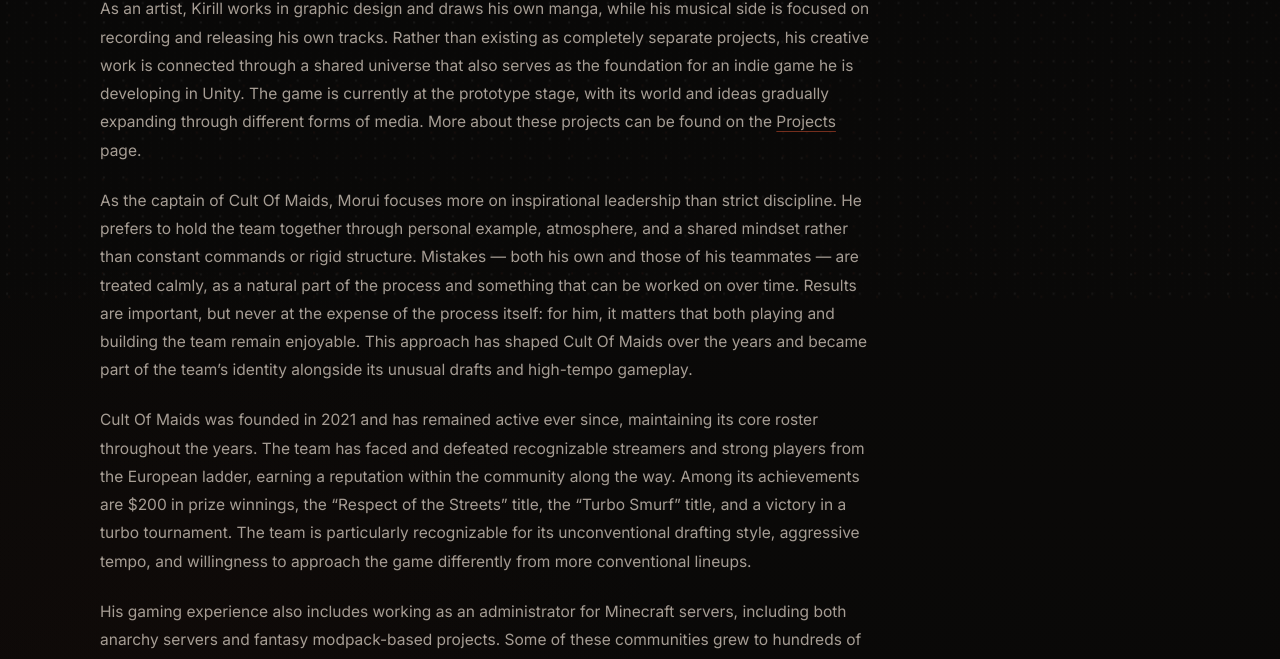
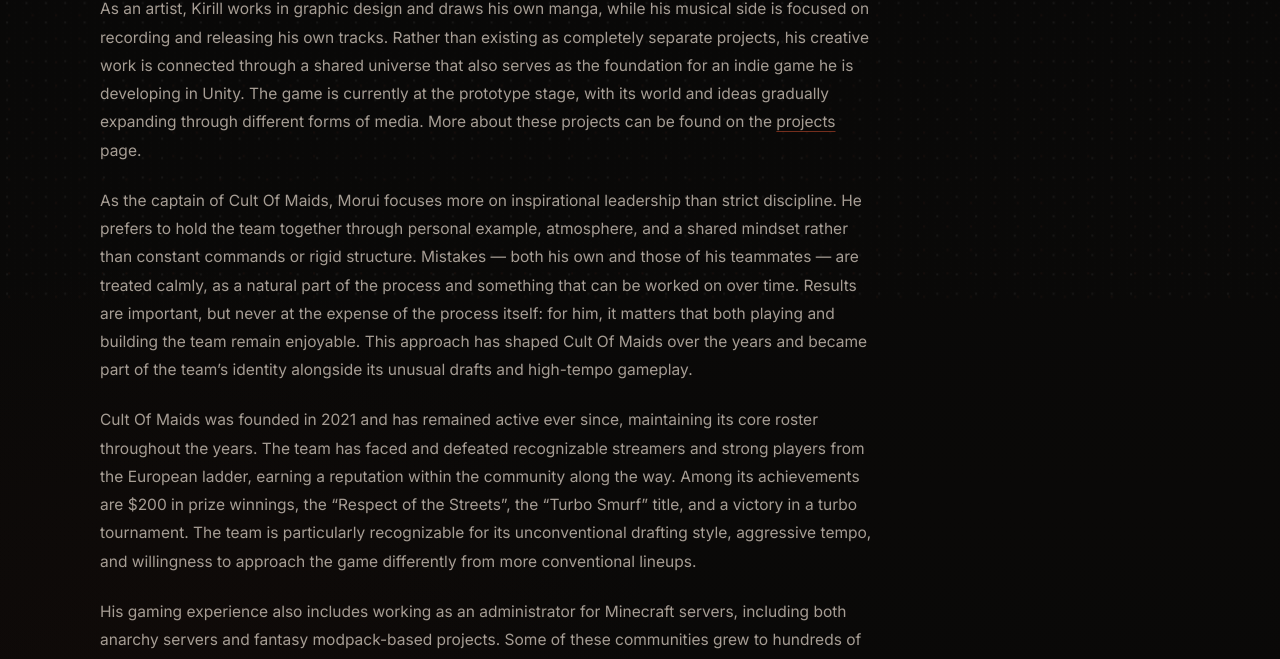
Before and after one commit to Moruika/moruika.github.io, a Jekyll site: the page built from index.md, in a window 1280 px wide. Shown: the part 783-1442 px from the top of the page. Built offline with Jekyll 4.4.1, drawn with Linux system fonts in a browser that asks for light colours.

Commit message:
Update index.md

```diff
--- a/index.md
+++ b/index.md
@@ -8,11 +8,11 @@
 
 <p class="lede">Kirill “Morui” Vinogradov is an artist, developer, musician, and Dota 2 team captain whose projects span several different creative and technical fields. He draws, makes music, develops his own game universe, works with graphics and hardware, and captains Cult Of Maids — a team known for its unconventional and recognizable approach to drafting, as well as its fast-paced and aggressive playstyle.</p>
 
-<p>As an artist, Kirill works in graphic design and draws his own manga, while his musical side is focused on recording and releasing his own tracks. Rather than existing as completely separate projects, his creative work is connected through a shared universe that also serves as the foundation for an indie game he is developing in Unity. The game is currently at the prototype stage, with its world and ideas gradually expanding through different forms of media. More about these projects can be found on the <a href="{{ '/projects/' | relative_url }}">Projects</a> page.</p>
+<p>As an artist, Kirill works in graphic design and draws his own manga, while his musical side is focused on recording and releasing his own tracks. Rather than existing as completely separate projects, his creative work is connected through a shared universe that also serves as the foundation for an indie game he is developing in Unity. The game is currently at the prototype stage, with its world and ideas gradually expanding through different forms of media. More about these projects can be found on the <a href="{{ '/projects/' | relative_url }}">projects</a> page.</p>
 
 <p>As the captain of Cult Of Maids, Morui focuses more on inspirational leadership than strict discipline. He prefers to hold the team together through personal example, atmosphere, and a shared mindset rather than constant commands or rigid structure. Mistakes — both his own and those of his teammates — are treated calmly, as a natural part of the process and something that can be worked on over time. Results are important, but never at the expense of the process itself: for him, it matters that both playing and building the team remain enjoyable. This approach has shaped Cult Of Maids over the years and became part of the team’s identity alongside its unusual drafts and high-tempo gameplay.</p>
 
-<p>Cult Of Maids was founded in 2021 and has remained active ever since, maintaining its core roster throughout the years. The team has faced and defeated recognizable streamers and strong players from the European ladder, earning a reputation within the community along the way. Among its achievements are $200 in prize winnings, the “Respect of the Streets” title, the “Turbo Smurf” title, and a victory in a turbo tournament. The team is particularly recognizable for its unconventional drafting style, aggressive tempo, and willingness to approach the game differently from more conventional lineups.
+<p>Cult Of Maids was founded in 2021 and has remained active ever since, maintaining its core roster throughout the years. The team has faced and defeated recognizable streamers and strong players from the European ladder, earning a reputation within the community along the way. Among its achievements are $200 in prize winnings, the “Respect of the Streets”, the “Turbo Smurf” title, and a victory in a turbo tournament. The team is particularly recognizable for its unconventional drafting style, aggressive tempo, and willingness to approach the game differently from more conventional lineups.
 
 <p>His gaming experience also includes working as an administrator for Minecraft servers, including both anarchy servers and fantasy modpack-based projects. Some of these communities grew to hundreds of players over time, giving him experience not only with games themselves, but also with managing communities and building spaces for people to play in. This experience naturally found its way into content creation as well, including Dota 2 streams on Twitch and a YouTube channel featuring videos about Minecraft, Zombix, Albion Online, and other games across different periods.</p>
 
```
